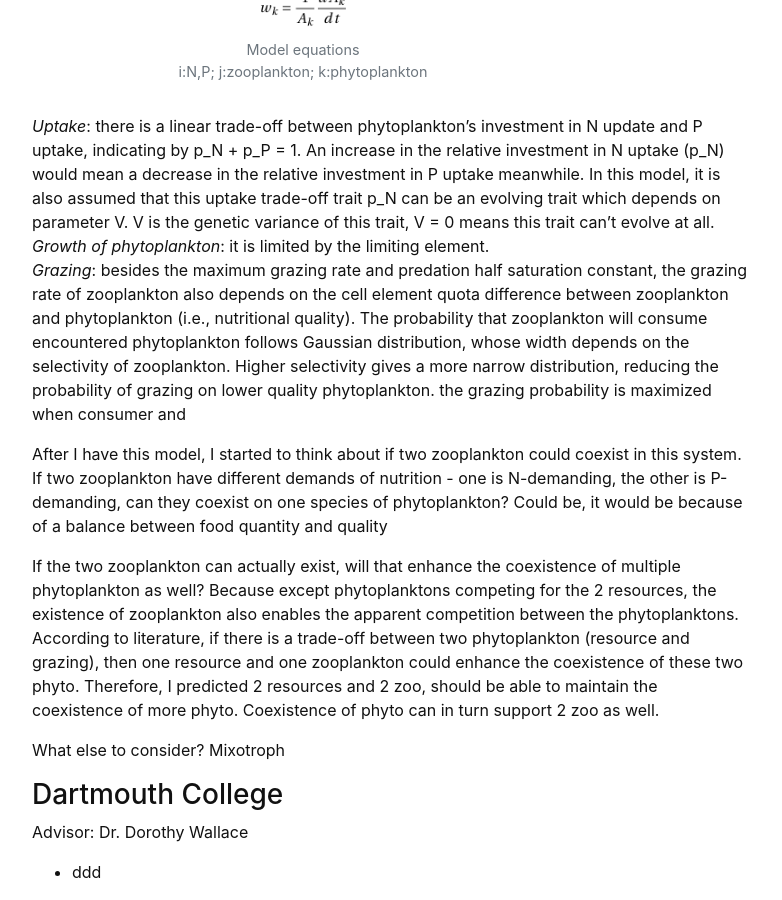
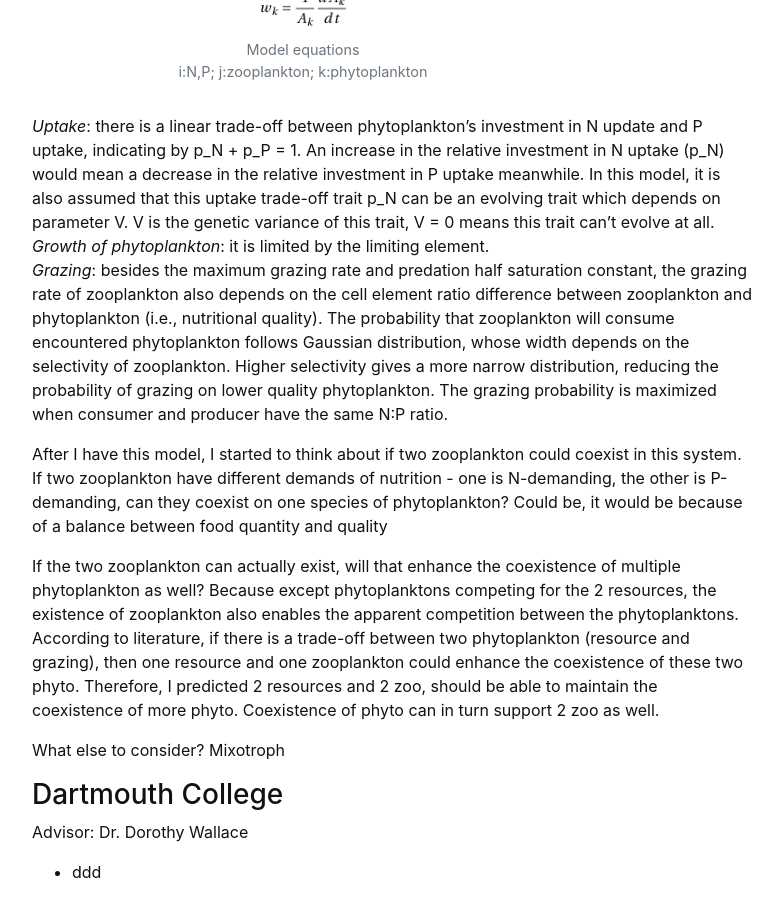
Before and after one commit to junkun-ren/PersonalWebsite, a Jekyll site: the page built from content/0-research.md, in a window 1280 px wide and 900 px high, scrolled down 1532 px. Shown: the whole window, without its empty margins (248-1030 px from the left). Built offline with Jekyll 4.4.1, drawn with Linux system fonts in a browser that asks for light colours.

Commit message:
Update 0-research.md

```diff
--- a/content/0-research.md
+++ b/content/0-research.md
@@ -12,7 +12,7 @@ Advisor: Dr. Shaopeng Wang
 
 *Uptake*: there is a linear trade-off between phytoplankton's investment in N update and P uptake, indicating by p_N + p_P = 1. An increase in the relative investment in N uptake (p_N) would mean a decrease in the relative investment in P uptake meanwhile. In this model, it is also assumed that this uptake trade-off trait p_N can be an evolving trait which depends on parameter V. V is the genetic variance of this trait, V = 0 means this trait can't evolve at all. <br/>
 *Growth of phytoplankton*: it is limited by the limiting element. <br/>
-*Grazing*: besides the maximum grazing rate and predation half saturation constant, the grazing rate of zooplankton also depends on the cell element quota difference between zooplankton and phytoplankton (i.e., nutritional quality). The probability that zooplankton will consume encountered phytoplankton follows Gaussian distribution, whose width depends on the selectivity of zooplankton. Higher selectivity gives a more narrow distribution, reducing the probability of grazing on lower quality phytoplankton. the grazing probability is maximized when consumer and
+*Grazing*: besides the maximum grazing rate and predation half saturation constant, the grazing rate of zooplankton also depends on the cell element ratio difference between zooplankton and phytoplankton (i.e., nutritional quality). The probability that zooplankton will consume encountered phytoplankton follows Gaussian distribution, whose width depends on the selectivity of zooplankton. Higher selectivity gives a more narrow distribution, reducing the probability of grazing on lower quality phytoplankton. The grazing probability is maximized when consumer and producer have the same N:P ratio.
 
 After I have this model, I started to think about if two zooplankton could coexist in this system. If two zooplankton have different demands of nutrition - one is N-demanding, the other is P-demanding, can they coexist on one species of phytoplankton? Could be, it would be because of a balance between food quantity and quality
 
```
